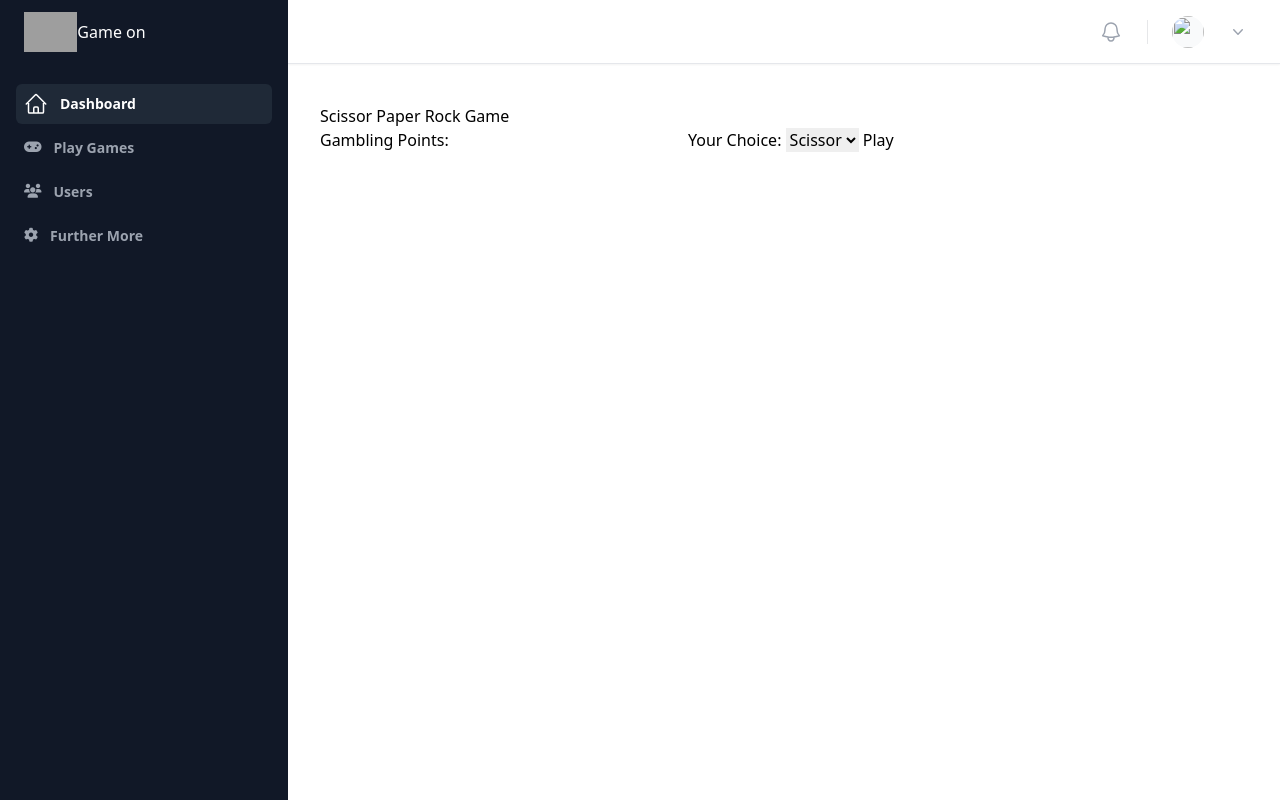
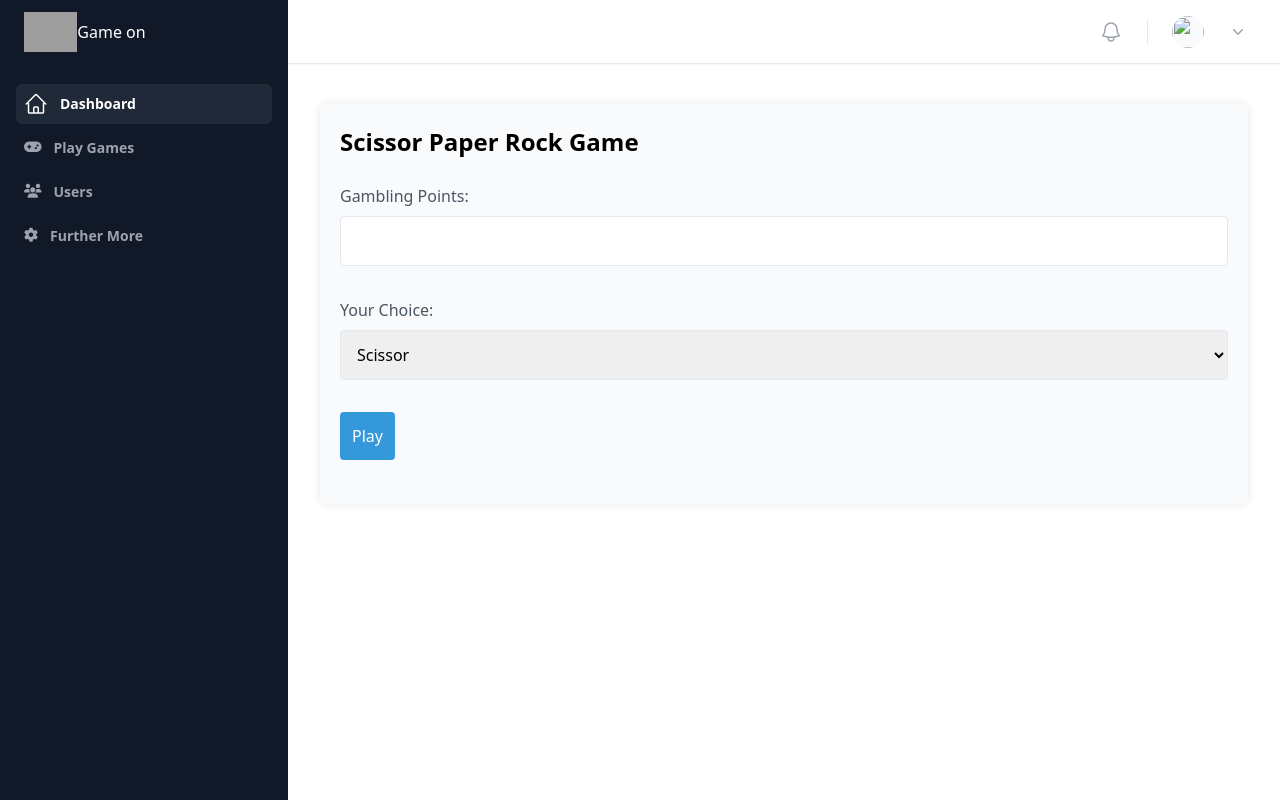
Before and after one commit to Karnaz3/django_games, a Django app: page /spr/ in a window 1280 px wide. Run offline with Django 5.2, Linux system fonts and the light colour scheme; some libraries are stand-ins or nearby versions; grey boxes are pictures that could not be loaded.

Commit message:
ui changes in pages

```diff
--- a/dashboard/TEMPLATES/spr.html
+++ b/dashboard/TEMPLATES/spr.html
@@ -1,32 +1,111 @@
 {% extends "base.html" %}
 {% block container %}
-    <h1>Scissor Paper Rock Game</h1>
+    <style>
+        /* Add some basic styling for a fancy look */
+        .game-container {
+            background-color: #f8fafc;
+            padding: 20px;
+            border-radius: 8px;
+            box-shadow: 0 0 10px rgba(0, 0, 0, 0.1);
+        }
 
-    <form method="post">
+        .game-header {
+            font-size: 1.5rem;
+            font-weight: bold;
+            margin-bottom: 1.5rem;
+        }
+
+        .game-form {
+            margin-bottom: 1.5rem;
+        }
+
+        .game-label {
+            display: block;
+            margin-bottom: 0.5rem;
+            color: #4b5563;
+        }
+
+        .game-input,
+        .game-select {
+            width: 100%;
+            padding: 0.75rem;
+            margin-bottom: 1rem;
+            box-sizing: border-box;
+            border: 1px solid #e2e8f0;
+            border-radius: 4px;
+            outline: none;
+            transition: border-color 0.3s;
+        }
+
+        .game-input:focus,
+        .game-select:focus {
+            border-color: #3498db;
+        }
+
+        .game-button {
+            background-color: #3498db;
+            color: #fff;
+            padding: 0.75rem;
+            border: none;
+            border-radius: 4px;
+            cursor: pointer;
+            outline: none;
+            transition: background-color 0.3s;
+        }
+
+        .game-button:hover {
+            background-color: #217dbb;
+        }
+
+        .game-result {
+            margin-bottom: 1.5rem;
+        }
+
+        .result-text {
+            color: #38a169;
+        }
+
+        .game-error {
+            color: #e53e3e;
+        }
+    </style>
+
+    <div class="game-container">
+        <h1 class="game-header">Scissor Paper Rock Game</h1>
+
+        <form method="post" class="game-form">
             {% csrf_token %}
-        <label for="gambling_points">Gambling Points:</label>
-        <input type="number" id="gambling_points" name="gambling_points" required>
+            <div class="mb-4">
+                <label for="gambling_points" class="game-label">Gambling Points:</label>
+                <input type="number" id="gambling_points" name="gambling_points" required
+                       class="game-input">
+            </div>
 
-        <label for="user_choice">Your Choice:</label>
-        <select id="user_choice" name="user_choice" required>
+            <div class="mb-4">
+                <label for="user_choice" class="game-label">Your Choice:</label>
+                <select id="user_choice" name="user_choice" required
+                        class="game-select">
                     <option value="scissor">Scissor</option>
                     <option value="paper">Paper</option>
                     <option value="rock">Rock</option>
                 </select>
+            </div>
 
-        <button type="submit">Play</button>
+            <button type="submit" class="game-button">Play</button>
         </form>
 
-    <div id="result">
+        <div id="result" class="game-result">
             {% if result %}
-            <p>User Choice: {{ result.user_choice }}</p>
-            <p>Computer Choice: {{ result.computer_choice }}</p>
-            <p>Winner: {{ result.winner }}</p>
+                <p class="result-text">User Choice: {{ result.user_choice }}</p>
+                <p class="result-text">Computer Choice: {{ result.computer_choice }}</p>
+                <p class="result-text">Winner: {{ result.winner }}</p>
             {% endif %}
         </div>
-    <div >
+
+        <div class="game-error">
             {% if error %}
-            <div class="text-red-500">{{ error }}</div>
+                {{ error }}
             {% endif %}
         </div>
+    </div>
 {% endblock %}
```
Also changed, not shown: dashboard/TEMPLATES/gameselect.html (+13 -13 lines), dashboard/TEMPLATES/headtails.html (+75 -12 lines), dashboard/TEMPLATES/profile.html (+18 -13 lines), dashboard/TEMPLATES/userlist.html (+16 -14 lines), db.sqlite3. Lines whose indentation alone changed are shown as unchanged.
